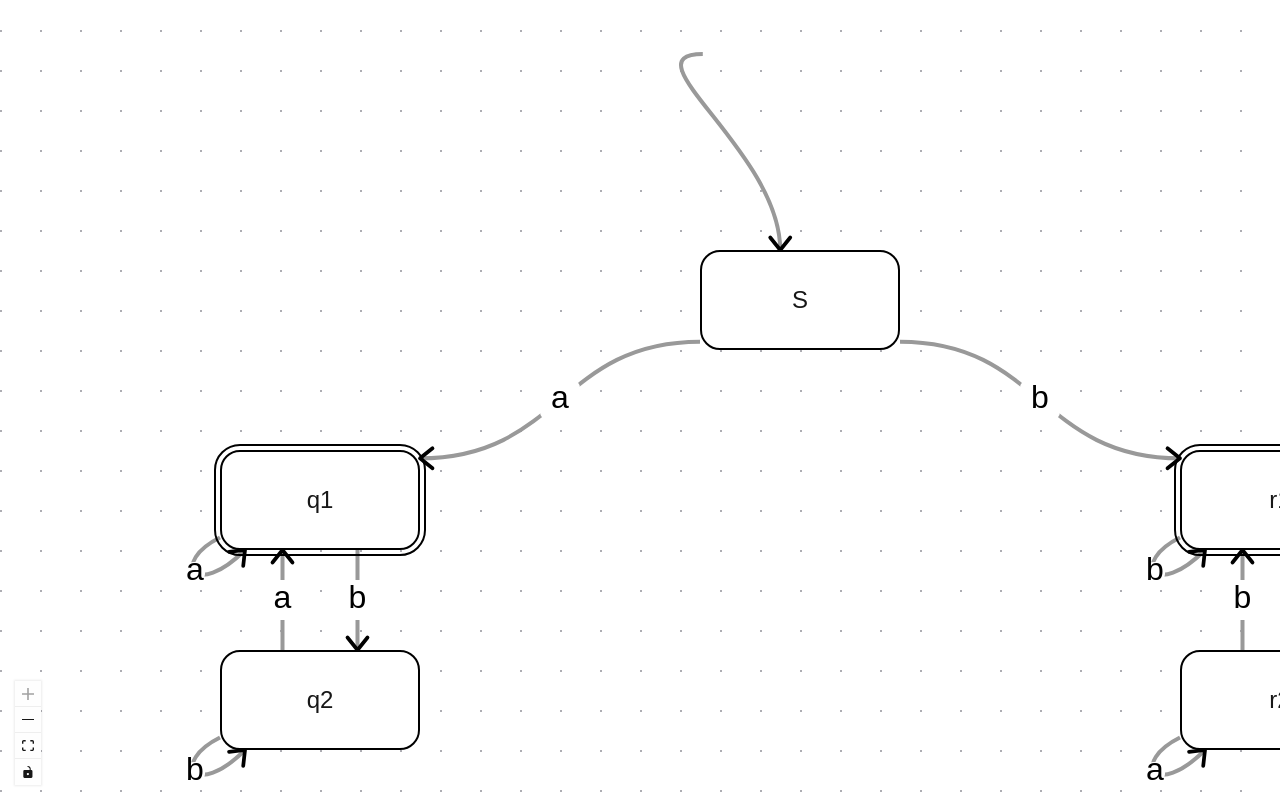
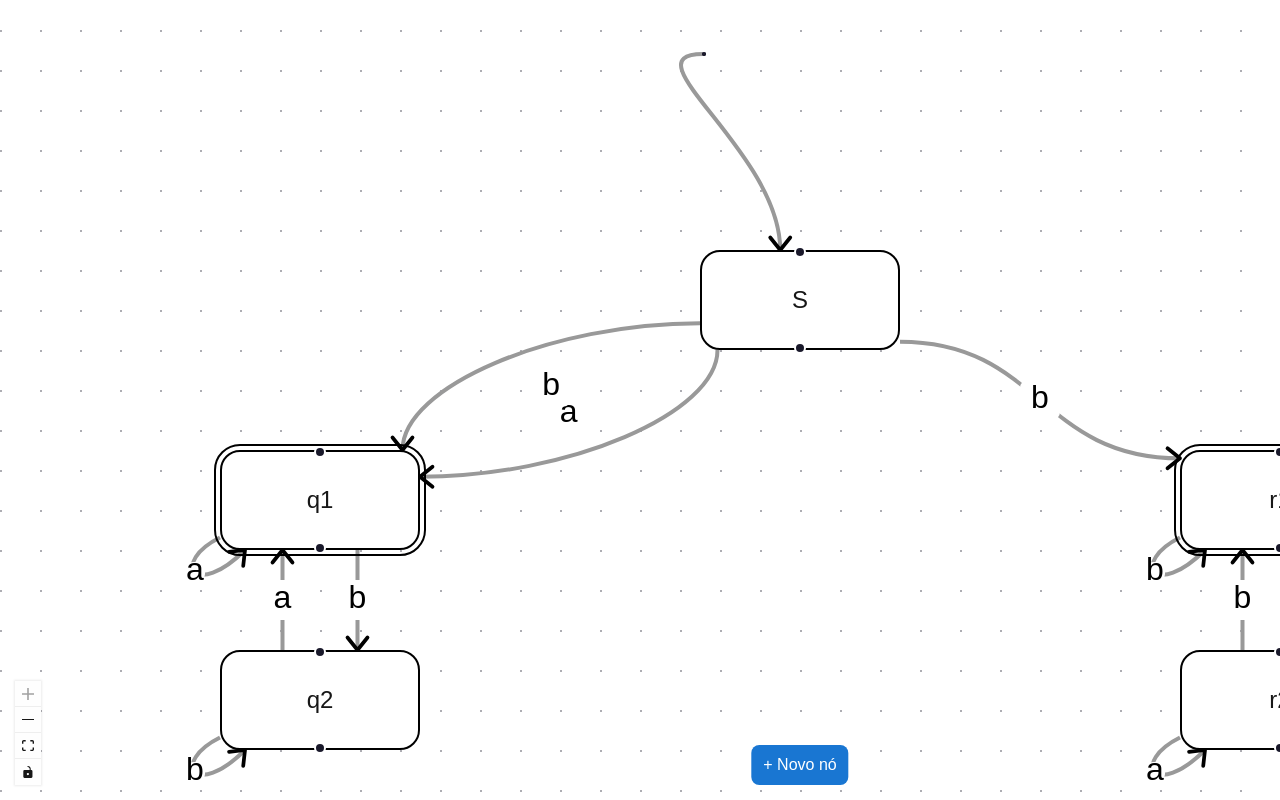
Before and after one commit to gus-campos/automato-interativo, a Next.js app: page / in a window 1280 px wide. Shown: the top 800 px of the page. Built offline with nearby package versions, Linux system fonts and the light colour scheme.

Commit message:
diferencia arestas paralelas

```diff
--- a/src/app/globals.css
+++ b/src/app/globals.css
@@ -25,7 +25,8 @@ body {
   font-family: Arial, Helvetica, sans-serif;
 }
 
-/* Esconde handle do nó */
+/* Esconde handle do nó
 .react-flow__handle {
   opacity: 0;
 }
+*/
--- a/src/shared/components/FloatingEdge.tsx
+++ b/src/shared/components/FloatingEdge.tsx
@@ -9,7 +9,6 @@ type FloatingEdgeProps = {
   markerEnd?: string;
   style?: React.CSSProperties;
   label?: any;
-  curvature?: number;
   data: any;
 };
 
@@ -27,8 +26,8 @@ function FloatingEdge({
 
   if (!sourceNode || !targetNode) return null;
 
-  const curvature = data?.curvature || 0;
-  const offsetMagnitude = curvature ? (curvature < 0 ? -0.5 : +0.5) : 0;
+  const displacement = data?.displacement || 0;
+  const offsetMagnitude = displacement ? (displacement < 0 ? -0.5 : +0.5) : 0;
 
   const { sx, sy, tx, ty, sourcePos, targetPos } = getFloatingEdgeParams(
     sourceNode,
--- a/src/shared/pages/home-page.tsx
+++ b/src/shared/pages/home-page.tsx
@@ -1,16 +1,18 @@
 "use client";
 
-import { useCallback } from "react";
+import { useCallback, useEffect, useRef, useState } from "react";
 import {
   ReactFlow,
-  addEdge,
   Background,
   Connection,
   Controls,
   Edge,
-  MiniMap,
   useEdgesState,
   useNodesState,
+  Panel,
+  Node,
+  NodeChange,
+  ReactFlowInstance,
 } from "@xyflow/react";
 import { automatToReactFlow } from "../utils/automat-to-react-flow";
 import { getAutoPositionedNodes } from "../utils/auto-position-nodes";
@@ -21,27 +23,16 @@ import { LoopEdge } from "../components/LoopEdge";
 /*
 TODO
 - [X] Encontrar forma de indicar estado inicial e finais
-- [] Permitir que sejam adicionados nós com nomes
-- [] Permitir que sejam adicionadas arestas com letra
+- [X] Permitir que sejam adicionados nós com nomes
+- [X] Permitir que sejam adicionadas arestas com letra
 
 - [] Ler e exportar o json (última coisa)
 
-EXTRA
-
-- [] Validar se é determinístico
-- [] Converter para determinístico
-- []
-
 Obs: ele deixou explícito que já tem sistema que processa
 autômatos de todas as formas, só precisa que visualize.
-
-EXTRA DO EXTRA
-
-- [] Verificar se palavra é aceita
-- [] Mostrar palavra sendo processada através de highlighting e campo de texto
 */
 
-const [initialNodes, initialEdges] = automatToReactFlow({
+const initialNfa: NFA = {
   alphabet: ["a", "b"],
   states: ["S", "q1", "q2", "r1", "r2"],
   accept: ["q1", "r1"],
@@ -49,7 +40,7 @@ const [initialNodes, initialEdges] = automatToReactFlow({
   transitions: {
     ["S"]: {
       ["a"]: ["q1"],
-      ["b"]: ["r1"],
+      ["b"]: ["r1", "q1"],
     },
     ["q1"]: {
       ["a"]: ["q1"],
@@ -68,13 +59,7 @@ const [initialNodes, initialEdges] = automatToReactFlow({
       ["b"]: ["r1"],
     },
   },
-});
-
-const autoPositionedNodes = getAutoPositionedNodes(
-  initialNodes,
-  initialEdges,
-  "TB"
-);
+};
 
 const edgeTypes = {
   floating: FloatingEdge,
@@ -82,13 +67,88 @@ const edgeTypes = {
 };
 
 export default function HomePage() {
-  const [nodes, setNodes, onNodesChange] = useNodesState(autoPositionedNodes);
-  const [edges, setEdges, onEdgesChange] = useEdgesState(initialEdges);
+  const [nfa, setNfa] = useState<NFA>(initialNfa);
+  const [nodes, setNodes, onNodesChange] = useNodesState<Node>([]);
+  const [edges, setEdges, onEdgesChange] = useEdgesState<Edge>([]);
 
-  const onConnect = useCallback(
-    (params: Edge | Connection) => setEdges((eds) => addEdge(params, eds)),
-    [setEdges]
+  const [addedLetterTransition, setAddedName] = useState<string | null>(null);
+  const [addEdgeMode, setAddMode] = useState<boolean>(false);
+  const [edgeBeingAdded, setEdgeBeingAdded] = useState<Edge | null>(null);
+  const [shouldReposition, setShouldReposition] = useState(false);
+
+  const [addNodeMode, setAddNodeMode] = useState(false);
+  const [newNodeName, setNewNodeName] = useState("");
+  const [newNodeAccept, setNewNodeAccept] = useState(false);
+
+  const reactFlowRef = useRef<ReactFlowInstance | null>(null);
+
+  // Guarda posições antigas para preservar quando o NFA muda
+  const nodePositionsRef = useRef<Record<string, { x: number; y: number }>>({});
+
+  // Inicializa React Flow a partir do NFA, quando ele muda
+  useEffect(() => {
+    const [unpositionedNodes, initialEdges] = automatToReactFlow(nfa);
+
+    const positionedNodes = getAutoPositionedNodes(
+      unpositionedNodes,
+      initialEdges,
+      "TB"
+    );
+
+    // Restaura posições antigas, se existirem (permite mover)
+    const nodesWithPositions = positionedNodes.map((node) => ({
+      ...node,
+      position: nodePositionsRef.current[node.id] ?? node.position,
+    }));
+
+    setNodes(nodesWithPositions);
+    setEdges(initialEdges);
+
+    reactFlowRef.current?.fitView();
+  }, [nfa, setEdges, setNodes]);
+
+  // Atualiza posições ao arrastar nós
+  const onNodesChangeWrapper = useCallback(
+    (changes: NodeChange<Node>[]) => {
+      onNodesChange(changes);
+      setNodes((nds) => {
+        nds.forEach((node) => {
+          nodePositionsRef.current[node.id] = { ...node.position };
+        });
+        return nds;
+      });
+
+      setShouldReposition(false);
+    },
+    [onNodesChange, setNodes]
   );
+
+  const addEdgeToNfa = (source: string, target: string, letter: string) => {
+    setNfa((prev) => ({
+      ...prev,
+      transitions: {
+        ...prev.transitions,
+        [source]: {
+          ...(prev.transitions[source] ?? {}),
+          [letter]: [...(prev.transitions[source]?.[letter] ?? []), target],
+        },
+      },
+    }));
+  };
+
+  // Adiciona nó ao NFA
+  const addNodeToNfa = (name: string, accept: boolean) => {
+    setNfa((prev) => ({
+      ...prev,
+      states: prev.states.includes(name) ? prev.states : [...prev.states, name],
+      accept: accept ? [...prev.accept, name] : prev.accept,
+    }));
+  };
+
+  const onConnect = useCallback((params: Edge | Connection) => {
+    setEdgeBeingAdded(params as Edge);
+    setAddMode(true);
+  }, []);
 
   return (
     // Give the ReactFlow container an explicit height so it can render
@@ -97,14 +157,196 @@ export default function HomePage() {
         <ReactFlow
           nodes={nodes}
           edges={edges}
-          onNodesChange={onNodesChange}
+          onNodesChange={onNodesChangeWrapper}
           onEdgesChange={onEdgesChange}
           onConnect={onConnect}
           style={{ width: "100%", height: "100%" }}
           fitView={true}
           edgeTypes={edgeTypes}
           connectionLineComponent={FloatingConnectionLine}
+          onInit={(rfi) => {
+            reactFlowRef.current = rfi;
+          }}
         >
+          <Panel position="top-center">
+            {addEdgeMode && (
+              <div
+                style={{
+                  display: "flex",
+                  alignItems: "center",
+                  gap: "8px",
+                  padding: "10px 14px",
+                  background: "white",
+                  borderRadius: "12px",
+                  boxShadow: "0 2px 10px rgba(0,0,0,0.15)",
+                }}
+              >
+                <span>Nome da transição:</span>
+
+                <input
+                  type="text"
+                  autoFocus
+                  value={addedLetterTransition ?? ""}
+                  onChange={(e) => setAddedName(e.target.value)}
+                  style={{
+                    padding: "6px 8px",
+                    border: "1px solid #ccc",
+                    borderRadius: "8px",
+                    width: "120px",
+                  }}
+                />
+
+                <button
+                  onClick={() => {
+                    if (!edgeBeingAdded) return;
+
+                    // Se pertence ao alfabeto
+                    const letterAdded = addedLetterTransition!.trim();
+
+                    if (nfa.alphabet.some((letter) => letter === letterAdded)) {
+                      addEdgeToNfa(
+                        edgeBeingAdded.source,
+                        edgeBeingAdded.target,
+                        letterAdded
+                      );
+                    }
+
+                    setAddMode(false);
+                    setAddedName(null);
+                    setAddMode(false);
+                  }}
+                  style={{
+                    padding: "6px 10px",
+                    borderRadius: "8px",
+                    background: "#4caf50",
+                    color: "white",
+                    border: "none",
+                    cursor: "pointer",
+                  }}
+                >
+                  Adicionar
+                </button>
+              </div>
+            )}
+          </Panel>
+
+          {/* Painel sempre visível */}
+          <Panel position="bottom-center">
+            {!addNodeMode ? (
+              // Estado normal: só o botão
+              <button
+                onClick={() => setAddNodeMode(true)}
+                style={{
+                  padding: "8px 12px",
+                  borderRadius: "8px",
+                  background: "#1976d2",
+                  color: "white",
+                  border: "none",
+                  cursor: "pointer",
+                }}
+              >
+                + Novo nó
+              </button>
+            ) : (
+              // Formulário
+              <div
+                style={{
+                  display: "flex",
+                  flexDirection: "column",
+                  gap: "10px",
+                  padding: "12px 16px",
+                  background: "white",
+                  borderRadius: "12px",
+                  boxShadow: "0 2px 10px rgba(0,0,0,0.15)",
+                  width: "200px",
+                }}
+              >
+                <strong>Adicionar novo nó</strong>
+
+                <label
+                  style={{
+                    display: "flex",
+                    flexDirection: "column",
+                    gap: "4px",
+                  }}
+                >
+                  Nome:
+                  <input
+                    type="text"
+                    autoFocus
+                    value={newNodeName}
+                    onChange={(e) => setNewNodeName(e.target.value)}
+                    style={{
+                      padding: "6px 8px",
+                      border: "1px solid #ccc",
+                      borderRadius: "8px",
+                    }}
+                  />
+                </label>
+
+                <label
+                  style={{ display: "flex", gap: "5px", alignItems: "center" }}
+                >
+                  <input
+                    type="checkbox"
+                    checked={newNodeAccept}
+                    onChange={(e) => setNewNodeAccept(e.target.checked)}
+                  />
+                  Terminal?
+                </label>
+
+                <div style={{ display: "flex", gap: "10px" }}>
+                  <button
+                    onClick={() => {
+                      const name = newNodeName.trim();
+
+                      if (!name) return;
+
+                      // Se label for única, adicionar
+                      if (!nfa.states.includes(name))
+                        addNodeToNfa(name, newNodeAccept);
+
+                      // Reset
+                      setAddNodeMode(false);
+                      setNewNodeName("");
+                      setNewNodeAccept(false);
+                    }}
+                    style={{
+                      flex: 1,
+                      padding: "6px 8px",
+                      borderRadius: "8px",
+                      background: "#4caf50",
+                      color: "white",
+                      border: "none",
+                      cursor: "pointer",
+                    }}
+                  >
+                    Adicionar
+                  </button>
+
+                  <button
+                    onClick={() => {
+                      setAddNodeMode(false);
+                      setNewNodeName("");
+                      setNewNodeAccept(false);
+                    }}
+                    style={{
+                      flex: 1,
+                      padding: "6px 8px",
+                      borderRadius: "8px",
+                      background: "#ccc",
+                      color: "#333",
+                      border: "none",
+                      cursor: "pointer",
+                    }}
+                  >
+                    Cancelar
+                  </button>
+                </div>
+              </div>
+            )}
+          </Panel>
+
           <Controls />
           <Background />
         </ReactFlow>
--- a/src/shared/utils/automat-to-react-flow.ts
+++ b/src/shared/utils/automat-to-react-flow.ts
@@ -1,6 +1,6 @@
 import { Edge, MarkerType, Node, Position } from "@xyflow/react";
 
-const nodeDefaults = {
+export const nodeDefaults = {
   style: {
     border: "1px solid black",
     borderRadius: "10px",
@@ -12,7 +12,7 @@ const nodeDefaults = {
   },
 };
 
-const terminalNodeDefaults = {
+export const terminalNodeDefaults = {
   style: {
     ...nodeDefaults.style,
     outline: "1px solid black",
@@ -20,7 +20,7 @@ const terminalNodeDefaults = {
   },
 };
 
-const edgeDefaults = {
+export const edgeDefaults = {
   interactionWidth: 200,
   style: { strokeWidth: 2, stroke: "#999" },
   markerEnd: {
@@ -31,7 +31,7 @@ const edgeDefaults = {
   type: "floating",
 };
 
-const loopEdgeDefault = {
+export const loopEdgeDefault = {
   ...edgeDefaults,
   type: "loop",
 };
@@ -49,34 +49,46 @@ export function automatToReactFlow(nfa: NFA): [Node[], Edge[]] {
   });
 
   const edges: Edge[] = Object.entries(nfa.transitions).flatMap(
-    ([origem, transicoes]) =>
-      Object.entries(transicoes).flatMap(([letra, alvos]) =>
-        alvos.map((alvo) => {
-          const isLoop = origem === alvo;
+    ([source, transicoes]) =>
+      Object.entries(transicoes).flatMap(([letter, targets]) =>
+        targets.map((target) => {
+          const isLoop = source === target;
 
-          const returnTransitions = nfa.transitions[alvo]
-            ? Object.values(nfa.transitions[alvo])
+          const returnTransitions = nfa.transitions[target]
+            ? Object.values(nfa.transitions[target])
             : undefined;
 
           const hasInverseEdge = returnTransitions
-            ? returnTransitions.some((destinos) => destinos.includes(origem))
+            ? returnTransitions.some((destinos) => destinos.includes(source))
             : false;
 
-          const curvature = hasInverseEdge
-            ? origem < alvo
-              ? 0.5
-              : -0.5
+          const extraLetter =
+            Object.entries(nfa.transitions[source] || {})
+              .filter(
+                ([letterTrans, destinos]) =>
+                  destinos.includes(target) && letterTrans !== letter
+              )
+              .map(([extraLetter]) => extraLetter)[0] ?? undefined;
+
+          const rate = 0.5;
+
+          const displacement = hasInverseEdge
+            ? source < target
+              ? rate
+              : -rate
+            : extraLetter
+            ? extraLetter > letter
+              ? rate
+              : -rate
             : undefined;
-
-          console.log(curvature, origem, alvo, returnTransitions);
 
           return {
             ...(isLoop ? loopEdgeDefault : edgeDefaults),
-            id: `e-${origem}-${alvo}`,
-            source: origem,
-            target: alvo,
-            label: letra,
-            data: { curvature },
+            id: `e-${source}-${target}-${letter}`,
+            source: source,
+            target: target,
+            label: letter,
+            data: { displacement: displacement },
           } as Edge;
         })
       )
```
